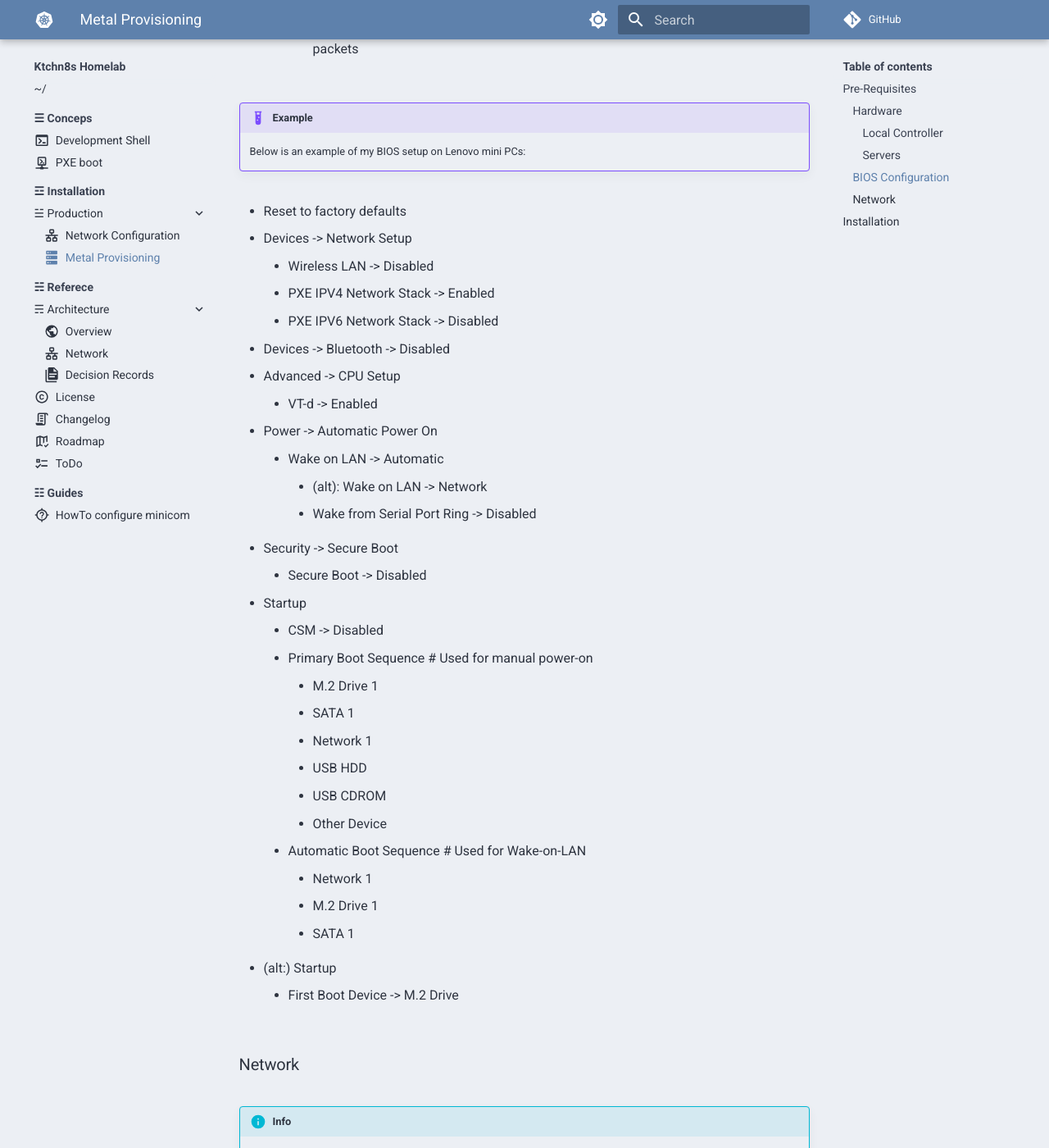
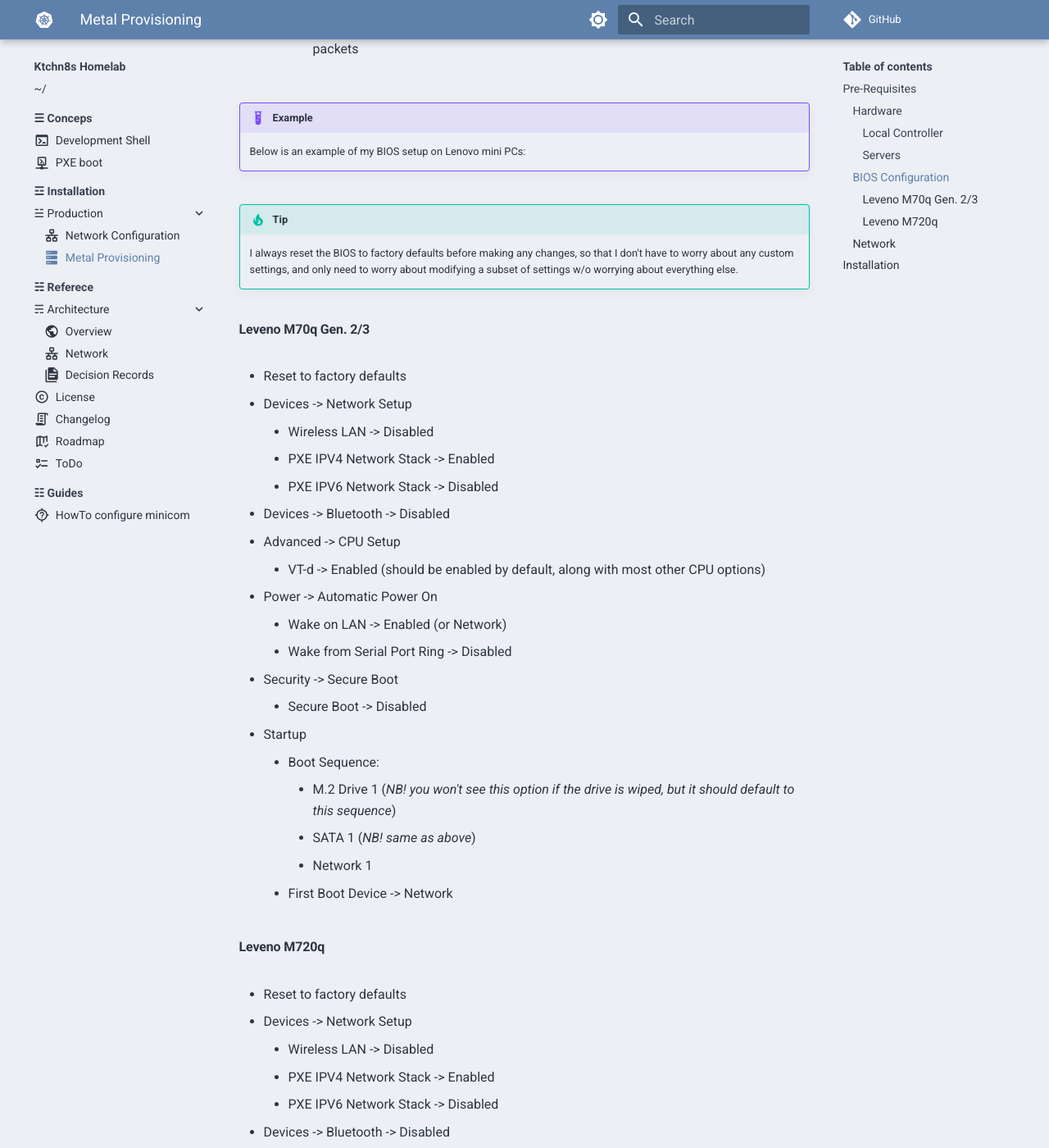
Before and after one commit to serpro69/ktchn8s, an MkDocs documentation site: the page built from docs/installation/production/metal.md, in a window 1280 px wide and 1400 px high, scrolled down 2081 px. Shown: the whole window at 82% size. Built offline with MkDocs 1.6.1 and Material for MkDocs 9.7.7, drawn with Linux system fonts in a browser that asks for light colours; comment, search, counter and statistics services are not loaded; some of the changed text lies outside the part shown.

Commit message:
Update bios settings details for m70q machines (#18)
Still figuring out bios on these machines. I think that in order to boot from network on WoL, I need to set first boot device to network

```diff
--- a/docs/installation/production/metal.md
+++ b/docs/installation/production/metal.md
@@ -38,8 +38,8 @@
 ### BIOS Configuration
 
 !!! info
-    You need to do it once per machine if the default config is not sufficent,
-    usually for consumer hardware this can not be automated
+    You need to do it once per machine if the default config is not sufficent.
+    Usually for consumer hardware this can not be automated
     (it requires something like [IPMI](https://en.wikipedia.org/wiki/Intelligent_Platform_Management_Interface) to automate).
 
 Common settings:
@@ -60,6 +60,11 @@
 !!! example
     Below is an example of my BIOS setup on Lenovo mini PCs:
 
+!!! tip
+    I always reset the BIOS to factory defaults before making any changes, so that I don't have to worry about any custom settings, and only need to worry about modifying a subset of settings w/o worrying about everything else.
+
+#### Leveno M70q Gen. 2/3
+
 - Reset to factory defaults
 - Devices -> Network Setup
     - Wireless LAN -> Disabled
@@ -67,11 +72,31 @@
     - PXE IPV6 Network Stack -> Disabled
 - Devices -> Bluetooth -> Disabled
 - Advanced -> CPU Setup
-    - VT-d -> Enabled
+    - VT-d -> Enabled (should be enabled by default, along with most other CPU options)
+- Power -> Automatic Power On
+    - Wake on LAN -> Enabled (or Network)
+    - Wake from Serial Port Ring -> Disabled
+- Security -> Secure Boot
+    - Secure Boot -> Disabled
+- Startup
+    - Boot Sequence:
+        - M.2 Drive 1 (_NB! you won't see this option if the drive is wiped, but it should default to this sequence_)
+        - SATA 1 (_NB! same as above_)
+        - Network 1
+    - First Boot Device -> Network
+
+#### Leveno M720q
+
+- Reset to factory defaults
+- Devices -> Network Setup
+    - Wireless LAN -> Disabled
+    - PXE IPV4 Network Stack -> Enabled
+    - PXE IPV6 Network Stack -> Disabled
+- Devices -> Bluetooth -> Disabled
+- Advanced -> CPU Setup
+    - VT-d -> Enabled (should be enabled by default, along with most other CPU options)
 - Power -> Automatic Power On
     - Wake on LAN -> Automatic
-        - (alt): Wake on LAN -> Network
-        - Wake from Serial Port Ring -> Disabled
 - Security -> Secure Boot
     - Secure Boot -> Disabled
 - Startup
@@ -87,8 +112,6 @@
         - Network 1
         - M.2 Drive 1
         - SATA 1
-- (alt:) Startup
-    - First Boot Device -> M.2 Drive
 
 ### Network
 
```
